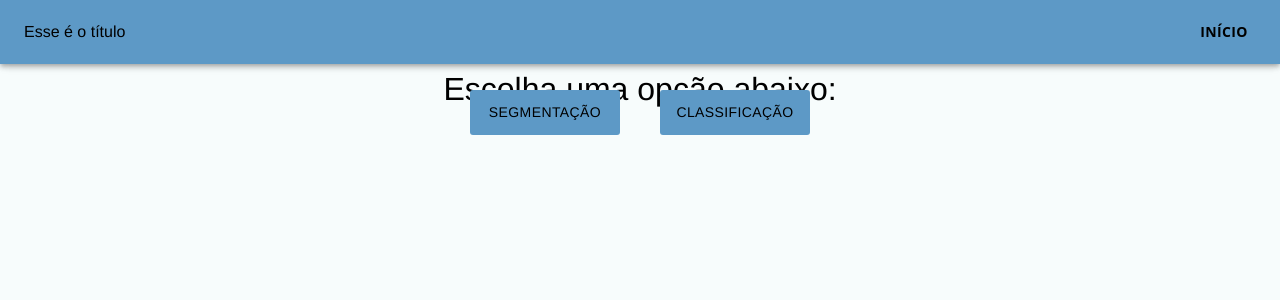
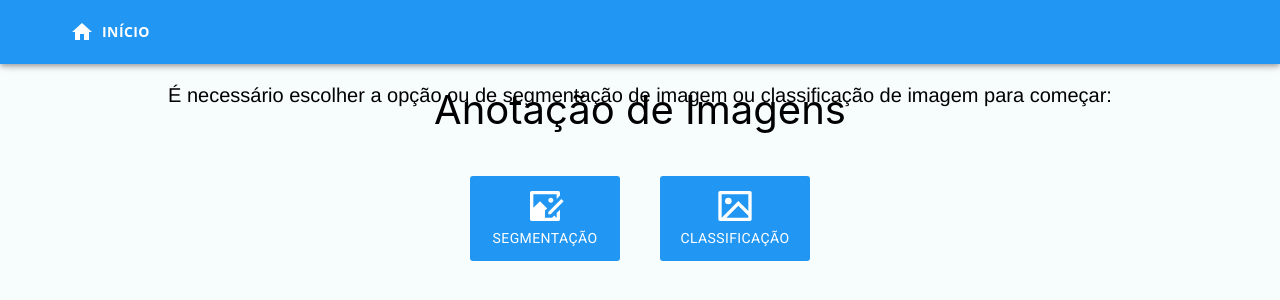
Before and after one commit to logannas/ImageAnnotation, a React (Create React App) app: page / in a window 1280 px wide. Shown: the top 300 px of the page. Built offline with nearby package versions, Linux system fonts and the light colour scheme; the HTML template or start-up script is replaced by a standard one.

Commit message:
Change style first page

```diff
--- a/package.json
+++ b/package.json
@@ -13,6 +13,7 @@
     "bootstrap": "^4.5.3",
     "cors": "^2.8.5",
     "express": "^4.17.1",
+    "fontsource-roboto": "^4.0.0",
     "form-data": "^3.0.0",
     "http": "0.0.1-security",
     "material-table": "^1.69.2",
@@ -24,6 +25,7 @@
     "react-dom": "^17.0.1",
     "react-file-input": "^0.2.5",
     "react-helmet": "^6.1.0",
+    "react-icons": "^4.2.0",
     "react-image-annotate": "^1.7.10",
     "react-image-annotation": "^0.9.10",
     "react-router-dom": "^5.2.0",
--- a/src/components/Header/index.js
+++ b/src/components/Header/index.js
@@ -1,18 +1,19 @@
 import React from 'react';
 import { AppBar, Button, Toolbar, makeStyles } from "@material-ui/core";
+import HomeIcon from '@material-ui/icons/Home';
 import { Link as RouterLink } from 'react-router-dom';
 
 const useStyles = makeStyles(() => ({
     header: {
-        background: '#5d99c6',
+        background: '#2196f3',
         fontFamily: "Helvetica",
-        color: "#000000",
+        color: "white",
     },
 
     toolbar: {
         display: "flex",
         justifyContent: "space-between",
-        color: "#000000",
+        color: "white",
     },
     menuButton: {
         fontFamily: "Open Sans, sans-serif",
@@ -20,7 +21,7 @@ const useStyles = makeStyles(() => ({
         size: "18px",
         marginLeft: "38px",
         variant: "contained",
-        color: "black",
+        color: "white",
     },
 }));
 
@@ -31,8 +32,11 @@ export default function Header(props) {
         <header>
             <AppBar className={classes.header}>
                 <Toolbar className={classes.toolbar}>
-                    {props.title}
-                    <Button {...{ key: "Init", to: "/", className: classes.menuButton, component: RouterLink }}>Início</Button>
+                    <Button {...{ key: "Init", to: "/", className: classes.menuButton, component: RouterLink }}>
+                    <HomeIcon />
+                    &nbsp;
+                    Início
+                    </Button>
                 </Toolbar>
             </AppBar>
         </header>
--- a/src/components/Home/index.js
+++ b/src/components/Home/index.js
@@ -3,6 +3,9 @@ import Header from '../Header/index';
 import Title from '../Title/index';
 import { Button, makeStyles } from "@material-ui/core";
 import { Link as RouterLink } from 'react-router-dom';
+import { RiImageEditFill } from "react-icons/ri";
+import { RiImageLine } from "react-icons/ri";
+import 'fontsource-roboto';
 
 const useStyles = makeStyles(() => ({
     Section: {
@@ -14,16 +17,19 @@ const useStyles = makeStyles(() => ({
         width: "100%",
     },
     button: {
-        fontFamily: "Helvetica",
-        background: "#5d99c6",
+        background: "#2196f3",
         width: "150px",
         display: "inline-block",
         margin: "20px",
         padding: "10px",
         borderRadius: "3px",
-        color: "black",
+        color: "white",
         cursor: "pointer",
     },
+    icon: {
+        width: "40px",
+        height: "40px",
+    }
 }));
 
 export default function Home() {
@@ -31,11 +37,19 @@ export default function Home() {
 
     return (
         <div>
-            <Header title="Esse é o título" />
-            <Title title="Escolha uma opção abaixo:" />
+            <Header title="Anotação de Imagens" />
+            <Title title="Anotação de Imagens" />
             <div className={classes.Section}>
-                <Button type="button"{...{ key: "buttonSegmentation", to: "/segmentation", className: classes.button, component: RouterLink }}>Segmentação</Button>
-                <Button type="button"{...{ key: "buttonClassification", to: "/classification", className: classes.button, component: RouterLink }}>Classificação</Button>
+                <Button type="button"{...{ key: "buttonSegmentation", to: "/segmentation", className: classes.button, component: RouterLink }}>
+                    <RiImageEditFill className={classes.icon} />
+                    <br></br>
+                    Segmentação
+                </Button>
+                <Button type="button"{...{ key: "buttonClassification", to: "/classification", className: classes.button, component: RouterLink }}>
+                    <RiImageLine className={classes.icon} />
+                    <br></br>
+                    Classificação
+                </Button>
                 <br></br>
             </div>
         </div>
--- a/src/components/Title/index.js
+++ b/src/components/Title/index.js
@@ -1,15 +1,23 @@
 import React from 'react';
 import { makeStyles } from "@material-ui/core";
+import 'fontsource-roboto';
 
 const useStyles = makeStyles(() => ({
     Title: {
         textAlign: "Center",
         color: "#000000",
-        fontFamily: "Helvetica",
         height: "60px",
-        paddingTop: "70px",
-        fontSize: "18px",
-    }
+        paddingTop: "80px",
+        fontSize: "40px",
+        fontWeight: "400",
+    },
+    Subtitle: {
+        textAlign: "Center",
+        color: "#000000",
+        height: "60px",
+        fontSize: "20px",
+        fontWeight: "400",
+    },
 }));
 
 export default function Title(props) {
@@ -17,7 +25,8 @@ export default function Title(props) {
 
     return (
         <div>
-            <div className={classes.Title}><h2>{props.title}</h2></div>
+            <div className={classes.Title}>{props.title}</div>
+            <p className={classes.Subtitle}>É necessário escolher a opção ou de segmentação de imagem ou classificação de imagem para começar:</p>
         </div>
     );
 }
```
Also changed, not shown: 2 other files (tests, documents, lock files or other folders).
